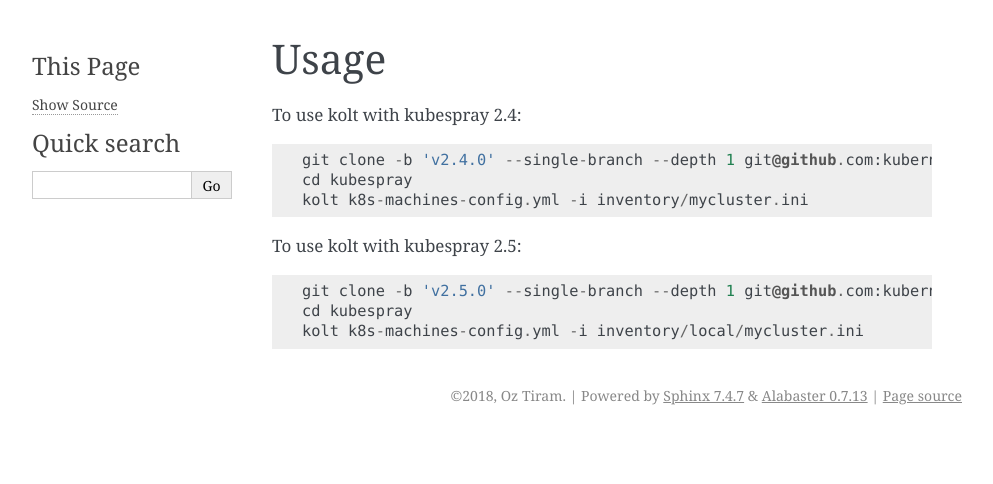
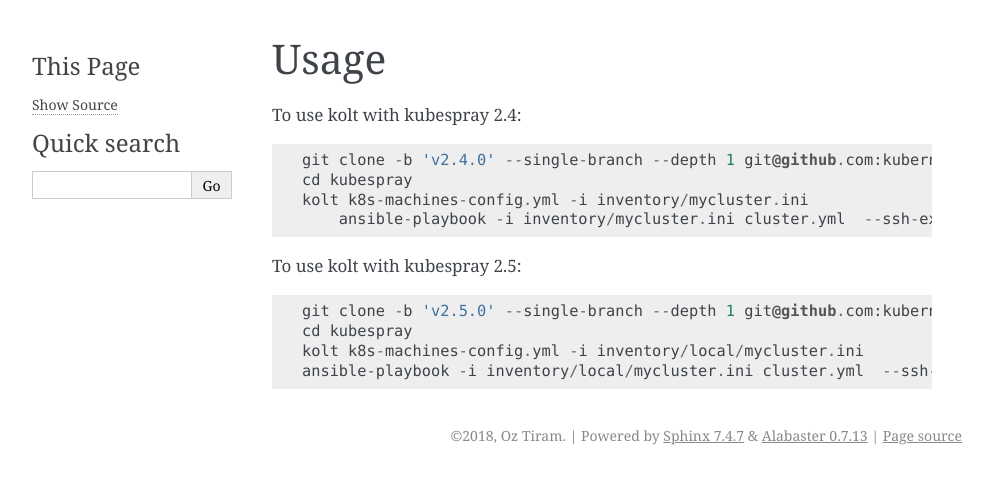
Before and after one commit to noris-network/koris, a Sphinx documentation site: the page built from docs/usage.rst, in a window 1280 px wide. Shown: the top 484 px of the page, without its empty margins (148-1141 px from the left). Built offline with Sphinx 7.4.7, drawn with Linux system fonts in a browser that asks for light colours; pages that are not in the unit, such as notebooks, are missing from menus; the version number is read from the project's files by our own code.

Commit message:
Update usage.rst

```diff
--- a/docs/usage.rst
+++ b/docs/usage.rst
@@ -8,6 +8,7 @@ To use kolt with kubespray 2.4::
     git clone -b 'v2.4.0' --single-branch --depth 1 git@github.com:kubernetes-incubator/kubespray.git
     cd kubespray
     kolt k8s-machines-config.yml -i inventory/mycluster.ini
+        ansible-playbook -i inventory/mycluster.ini cluster.yml  --ssh-extra-args="-o StrictHostKeyChecking=no" -u ubuntu  -e ansible_python_interpreter="/usr/bin/python3" -b --flush-cache
 
 
 To use kolt with kubespray 2.5::
@@ -15,3 +16,4 @@ To use kolt with kubespray 2.5::
     git clone -b 'v2.5.0' --single-branch --depth 1 git@github.com:kubernetes-incubator/kubespray.git
     cd kubespray
     kolt k8s-machines-config.yml -i inventory/local/mycluster.ini
+    ansible-playbook -i inventory/local/mycluster.ini cluster.yml  --ssh-extra-args="-o StrictHostKeyChecking=no" -u ubuntu  -e ansible_python_interpreter="/usr/bin/python3" -b --flush-cache
```
